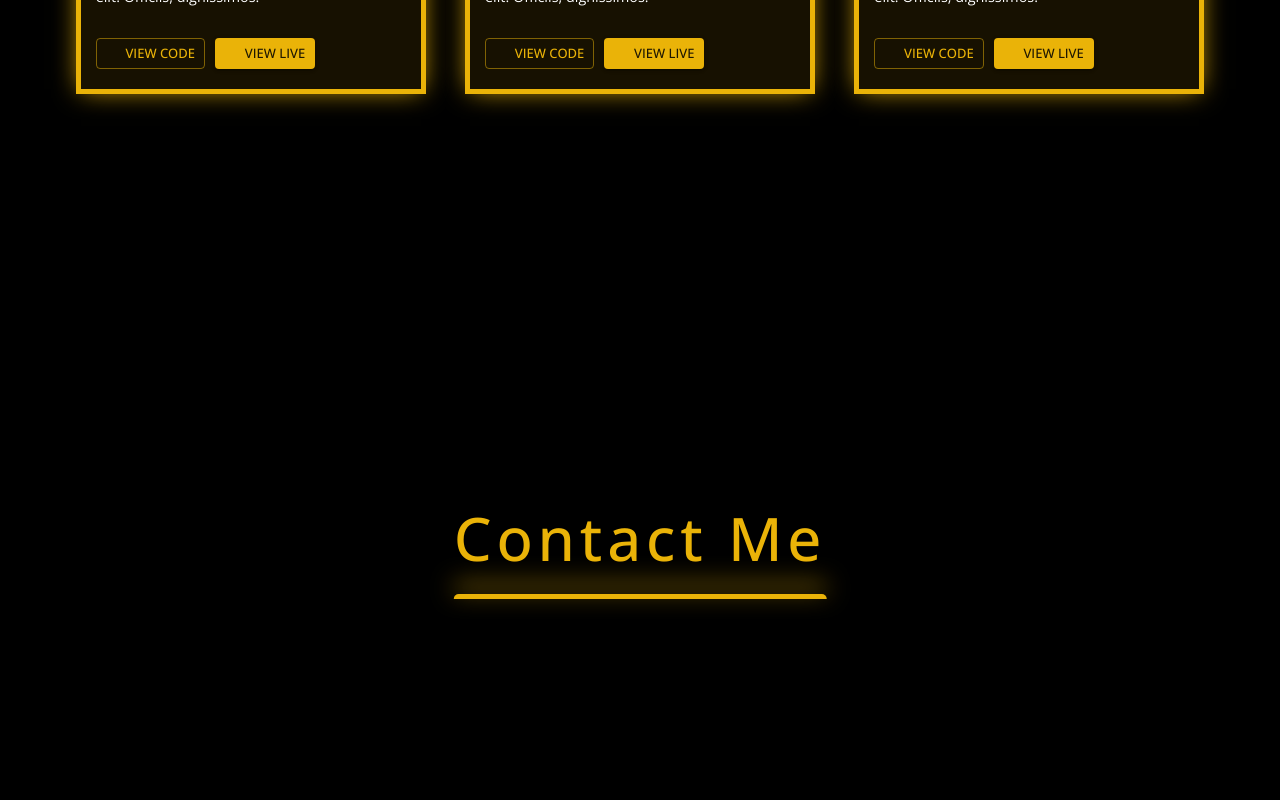
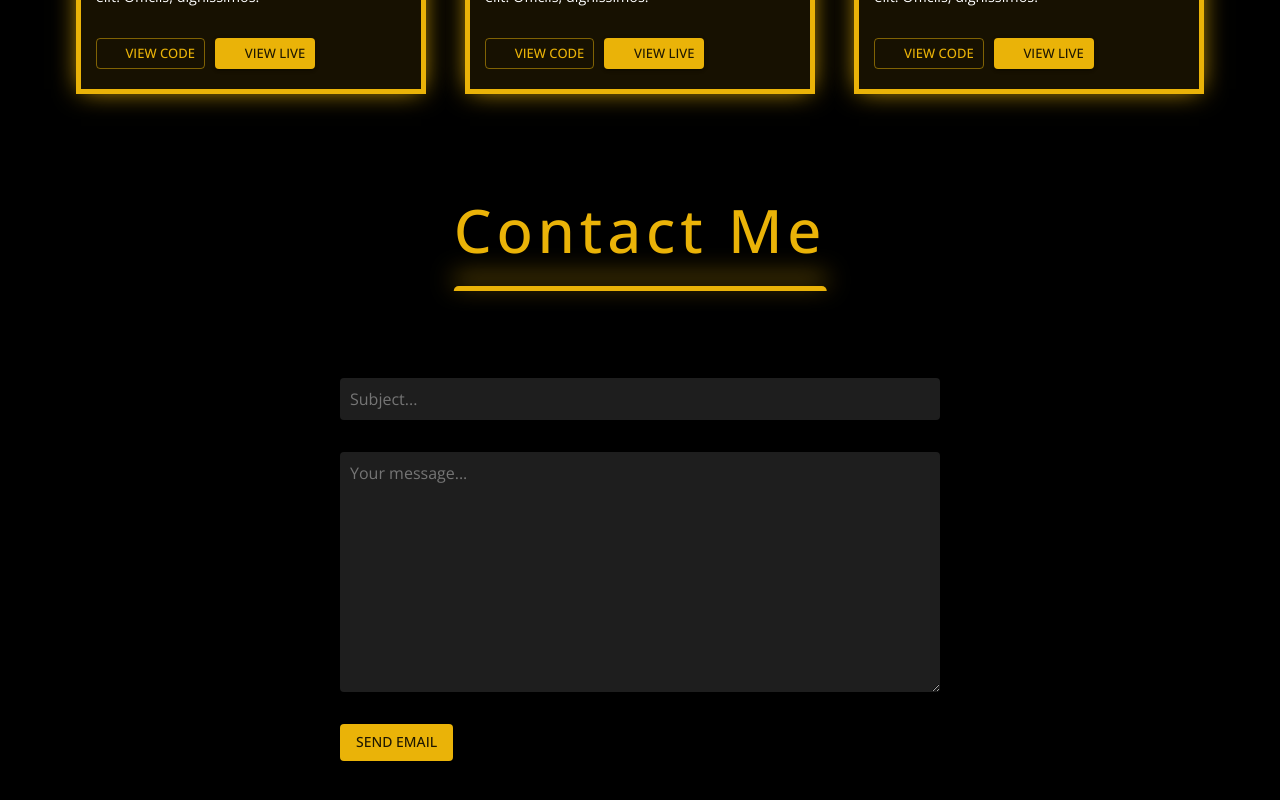
Before and after one commit to ahmad-salah108/portfolio, a Next.js app: page / in a window 1280 px wide. Shown: the part 3688-4488 px from the top of the page. Built offline with nearby package versions, Linux system fonts and the light colour scheme; some icons are missing; what @mui/material-nextjs would draw is missing.

Commit message:
finished contact section

```diff
--- a/package.json
+++ b/package.json
@@ -22,6 +22,7 @@
     "react": "^19.2.0",
     "react-dom": "^19.2.0",
     "resend": "^6.4.0",
+    "sonner": "^2.0.7",
     "tocbot": "^4.28.2"
   },
   "devDependencies": {
--- /dev/null
+++ b/src/app/actions/sendEmail.ts
@@ -0,0 +1,30 @@
+'use server'
+
+import { Resend } from "resend";
+
+const resend = new Resend(process.env.NEXT_PUBLIC_RESEND_API_KEY);
+
+export async function sendEmail(formData: FormData) {
+  const subject = formData.get('subject') as string
+  const message = formData.get('message') as string
+  const htmlMessage = message.replace(/\n/g, '<br>')
+
+  if (!subject || !message) {
+    throw new Error('Missing subject or message')
+  }
+
+  try {
+    const res = await resend.emails.send({
+      from: 'Acme <onboarding@resend.dev>',
+      to: ["delivered@resend.dev"],
+      subject,
+      html: `<p>${htmlMessage}</p>`,
+    })
+
+    console.log('Email sent:', res)
+    return { success: true }
+  } catch (error) {
+    console.error('Error sending email:', error)
+    return { success: false, error: 'Failed to send email' }
+  }
+}
--- a/src/app/api/send/route.ts
+++ /dev/null
@@ -1,23 +0,0 @@
-import { EmailTemplate } from '@/components/EmailTemplate';
-import { Resend } from 'resend';
-
-const resend = new Resend(process.env.RESEND_API_KEY);
-
-export async function POST() {
-  try {
-    const { data, error } = await resend.emails.send({
-      from: 'Acme <onboarding@resend.dev>',
-      to: ['ahmad.work108@gmail.com'],
-      subject: 'Hello world',
-      react: EmailTemplate({ firstName: 'John' }),
-    });
-
-    if (error) {
-      return Response.json({ error }, { status: 500 });
-    }
-
-    return Response.json(data);
-  } catch (error) {
-    return Response.json({ error }, { status: 500 });
-  }
-}
--- a/src/app/layout.tsx
+++ b/src/app/layout.tsx
@@ -6,6 +6,7 @@ import { ThemeProvider, CssBaseline } from "@mui/material";
 import theme from "@/theme";
 import { SectionsObserverProvider } from "@/context/SectionsObserverContext";
 import Navbar from "@/components/Navbar";
+import { Toaster } from 'sonner'
 
 export const metadata: Metadata = {
   title: "Ahmad Salah",
@@ -22,6 +23,7 @@ export default function RootLayout({
       <body className={open_sans.className}>
         <AppRouterCacheProvider>
           <ThemeProvider theme={theme}>
+            <Toaster richColors/>
             <CssBaseline />
             <SectionsObserverProvider>
               <Navbar />
--- a/src/components/ButtonNav.tsx
+++ b/src/components/ButtonNav.tsx
@@ -18,7 +18,7 @@ function ButtonNav({
   disableUnderlined = false,
 }: ButtonNavType) {
 
-  const { isSkillsVisible, isEducationVisible, isHeroVisible, isProjectsVisible } = useSectionsObserver();
+  const { isSkillsVisible, isEducationVisible, isHeroVisible, isProjectsVisible, isContactVisible } = useSectionsObserver();
   const btnRef = useRef<HTMLButtonElement | null>(null);
 
   useEffect(() => {
@@ -27,7 +27,8 @@ function ButtonNav({
       isHeroVisible &&
       !isSkillsVisible &&
       !isEducationVisible &&
-      !isProjectsVisible
+      !isProjectsVisible &&
+      !isContactVisible
     ) {
       btnRef.current?.classList.add("active", "text-gold");
     } else if (!isHeroVisible && section === "") {
@@ -38,7 +39,8 @@ function ButtonNav({
       isSkillsVisible &&
       !isHeroVisible &&
       !isEducationVisible &&
-      !isProjectsVisible
+      !isProjectsVisible &&
+      !isContactVisible
     ) {
       btnRef.current?.classList.add("active", "text-gold");
     } else if (!isSkillsVisible && section === "skills") {
@@ -49,7 +51,8 @@ function ButtonNav({
       isEducationVisible &&
       !isSkillsVisible &&
       !isHeroVisible &&
-      !isProjectsVisible
+      !isProjectsVisible &&
+      !isContactVisible
     ) {
       btnRef.current?.classList.add("active", "text-gold");
     } else if (!isEducationVisible && section === "education") {
@@ -60,13 +63,26 @@ function ButtonNav({
       isProjectsVisible &&
       !isSkillsVisible &&
       !isHeroVisible &&
-      !isEducationVisible
+      !isEducationVisible &&
+      !isContactVisible
     ) {
       btnRef.current?.classList.add("active", "text-gold");
     } else if (!isProjectsVisible && section === "projects") {
       btnRef.current?.classList.remove("active", "text-gold");
     }
-  }, [isEducationVisible, isSkillsVisible, isHeroVisible, isProjectsVisible, section]);
+    if (
+      section === "contact" &&
+      isContactVisible &&
+      !isSkillsVisible &&
+      !isHeroVisible &&
+      !isEducationVisible &&
+      !isProjectsVisible
+    ) {
+      btnRef.current?.classList.add("active", "text-gold");
+    } else if (!isContactVisible && section === "contact") {
+      btnRef.current?.classList.remove("active", "text-gold");
+    }
+  }, [isEducationVisible, isSkillsVisible, isHeroVisible, isProjectsVisible, isContactVisible, section]);
 
   return (
     <button
--- a/src/components/EmailTemplate.tsx
+++ /dev/null
@@ -1,13 +0,0 @@
-import * as React from 'react';
-
-interface EmailTemplateProps {
-  firstName: string;
-}
-
-export function EmailTemplate({ firstName }: EmailTemplateProps) {
-  return (
-    <div>
-      <h1>Welcome, {firstName}!</h1>
-    </div>
-  );
-}
--- a/src/sections/contact/Contact.tsx
+++ b/src/sections/contact/Contact.tsx
@@ -1,13 +1,14 @@
 "use client";
 
 import { useSectionsObserver } from "@/context/SectionsObserverContext";
-import { Box, Stack, Typography } from "@mui/material";
+import { Box, Button, Stack, Typography } from "@mui/material";
+import ContactForm from "./components/ContactForm";
 
 function Contact() {
   const { contactRef } = useSectionsObserver();
 
   return (
-    <Box id="education" className="section my-100" ref={contactRef}>
+    <Box id="education" className="section my-100" sx={{paddingBottom: '1000px'}} ref={contactRef}>
       <Stack sx={{ width: "100%", gap: "7rem" }}>
         <Typography
           variant="h2"
@@ -21,6 +22,7 @@ function Contact() {
         >
           Contact Me
         </Typography>
+        <ContactForm />
       </Stack>
     </Box>
   );
--- /dev/null
+++ b/src/sections/contact/components/ContactForm.tsx
@@ -0,0 +1,59 @@
+"use client";
+
+import { sendEmail } from "@/app/actions/sendEmail";
+import { open_sans } from "@/fonts";
+import { Button, Stack } from "@mui/material";
+import Form from "next/form";
+import { useFormStatus } from "react-dom";
+import { toast } from "sonner";
+
+const SubmitButton = () => {
+  const { pending } = useFormStatus();
+  return (
+    <Button
+      loading={pending}
+      variant="contained"
+      type="submit"
+      sx={{ width: "fit-content" }}
+    >
+      Send Email
+    </Button>
+  );
+};
+
+function ContactForm() {
+  async function handleSubmit(formData: FormData) {
+    const result = await sendEmail(formData);
+
+    if (result.success) {
+      toast.success("Email sent successfully!");
+    } else {
+      toast.error("Failed to send email");
+    }
+  }
+
+  return (
+    <Form action={handleSubmit}>
+      <Stack sx={{ gap: "2rem", maxWidth: "600px", margin: "auto" }}>
+        <input
+          required
+          type="text"
+          className={`form-input ${open_sans.className}`}
+          placeholder="Subject..."
+          name="subject"
+        />
+        <textarea
+          required
+          className={`form-input ${open_sans.className}`}
+          placeholder="Your message..."
+          style={{ resize: "vertical" }}
+          rows={10}
+          name="message"
+        />
+        <SubmitButton />
+      </Stack>
+    </Form>
+  );
+}
+
+export default ContactForm;
--- a/styles/globals.css
+++ b/styles/globals.css
@@ -5,6 +5,7 @@
   --main: 234, 179, 8;
   --white: 255, 255, 255;
   --paper: 18, 18, 18;
+  --paper-light: 30, 30, 30;
   scroll-behavior: smooth;
 }
 
--- a/styles/styles.css
+++ b/styles/styles.css
@@ -187,3 +187,13 @@
   transform-origin: left bottom;
   transform: perspective(1000px) rotateX(-10deg) rotateY(10deg) rotateZ(2deg);
 }
+.form-input{
+  width: 100%;
+  padding: 10px;
+  border-radius: 4px;
+  outline: none;
+  border: none;
+  font-size: 1rem;
+  background-color: rgb(var(--paper-light));
+  color: #fff;
+}
```
Also changed, not shown: 2 other files (tests, documents, lock files or other folders).
